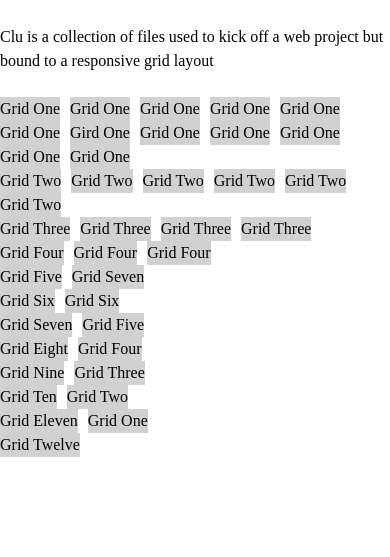
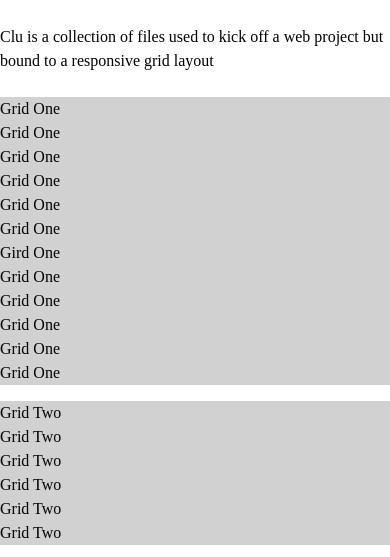
Before and after one commit to StourValleyDesigns/clu, a plain HTML site: page index.html in a window 390 px wide. Shown: the part 287-844 px from the top of the page. Drawn offline with nearby package versions, Linux system fonts and the light colour scheme.

Commit message:
create responsive calculations

```diff
--- a/css/_grid.scss
+++ b/css/_grid.scss
@@ -1,15 +1,81 @@
 
 // The grid styles
+$columns: 12;
+$colum_width: ($base_width - ($gutter_width * ($columns - 1))) / $columns;
 
 .clu {
   width: 100%;
-  max-width: 1140px;
+  max-width: $base_width * 1px;
   margin: 0 auto;
   overflow: hidden;
 }
 
 [class*="grid"] {
   background: #d1d1d1;
-  margin: 0 10px 0 0;
+  margin: 0 percentage($gutter_width / $base_width) 0 0;
   float: left;
 }
+
+.sark {
+  margin-right: 0;
+}
+
+.grid-one {
+  width: percentage($colum_width / $base_width);
+}
+
+.grid-two {
+  width: percentage( ($colum_width * 2 + $gutter_width) / $base_width);
+}
+
+.grid-three {
+  width: percentage( ($colum_width * 3 + ($gutter_width * 2)) / $base_width);
+}
+
+.grid-four {
+  width: percentage( ($colum_width * 4 + ($gutter_width * 3)) / $base_width);
+}
+
+.grid-five {
+  width: percentage( ($colum_width * 5 + ($gutter_width * 4)) / $base_width);
+}
+
+.grid-six {
+  width: percentage( ($colum_width * 6 + ($gutter_width * 5)) / $base_width);
+}
+
+.grid-seven {
+  width: percentage( ($colum_width * 7 + ($gutter_width * 6)) / $base_width);
+}
+
+.grid-eight {
+  width: percentage( ($colum_width * 8 + ($gutter_width * 7)) / $base_width);
+}
+
+.grid-nine {
+  width: percentage( ($colum_width * 9 + ($gutter_width * 8)) / $base_width);
+}
+
+.grid-ten {
+  width: percentage( ($colum_width * 10 + ($gutter_width * 9)) / $base_width);
+}
+
+.grid-eleven {
+  width: percentage( ($colum_width * 11 + ($gutter_width * 10)) / $base_width);
+}
+
+.grid-twelve {
+  width: 100%;
+}
+
+@media handheld, only screen and (max-width: 768px) {
+  .clu {
+  }
+
+  [class*="grid"] {
+    width: auto;
+	display: block;
+	float: none;
+	margin: 0;
+  }
+}
--- a/css/style.scss
+++ b/css/style.scss
@@ -1,7 +1,25 @@
 
+$base_width: 1140; // Set the width of the containing elements
+$gutter_width: 20; // Set the width of the gutter between the columns
 
 @import "reset";
 
 @import "grid";
 
 @import "typography";
+
+.clu {
+  margin-bottom: 1em;
+}
+
+@media handheld, only screen and (max-width: 768px) {
+  .clu {
+  }
+
+  [class*="grid"] {
+    width: auto;
+	display: block;
+	float: none;
+	margin: 0;
+  }
+}
--- a/index.html
+++ b/index.html
@@ -12,7 +12,7 @@
   <meta name="viewport" content="width=device-width, initial-scale=1.0">
 
   <!-- Page Title -->
-  <title>Page Title</title>
+  <title>Clu - Responsive Grid Layout</title>
 
   <!-- Links, favicons and feeds -->
   <link rel="stylesheet" href="css/style.css">
@@ -46,7 +46,7 @@
       <div class="grid-one">Grid One</div>
       <div class="grid-one">Grid One</div>
       <div class="grid-one">Grid One</div>
-      <div class="grid-one">Grid One</div>
+      <div class="grid-one sark">Grid One</div>
     </div><!-- .clu -->
 
     <div class="clu">
@@ -55,61 +55,60 @@
       <div class="grid-two">Grid Two</div>
       <div class="grid-two">Grid Two</div>
       <div class="grid-two">Grid Two</div>
-      <div class="grid-two">Grid Two</div>
+      <div class="grid-two sark">Grid Two</div>
     </div><!-- .clu -->
 
     <div class="clu">
       <div class="grid-three">Grid Three</div>
       <div class="grid-three">Grid Three</div>
       <div class="grid-three">Grid Three</div>
-      <div class="grid-three">Grid Three</div>
+      <div class="grid-three sark">Grid Three</div>
     </div><!-- .clu -->
 
     <div class="clu">
       <div class="grid-four">Grid Four</div>
       <div class="grid-four">Grid Four</div>
-      <div class="grid-four">Grid Four</div>
+      <div class="grid-four sark">Grid Four</div>
     </div><!-- .clu -->
 
     <div class="clu">
       <div class="grid-five">Grid Five</div>
-      <div class="grid-seven">Grid Seven</div>
+      <div class="grid-seven sark">Grid Seven</div>
     </div><!-- .clu -->
 
     <div class="clu">
       <div class="grid-six">Grid Six</div>
-      <div class="grid-six">Grid Six</div>
+      <div class="grid-six sark">Grid Six</div>
     </div><!-- .clu -->
 
     <div class="clu">
       <div class="grid-seven">Grid Seven</div>
-      <div class="grid-five">Grid Five</div>
+      <div class="grid-five sark">Grid Five</div>
     </div><!-- .clu -->
 
     <div class="clu">
       <div class="grid-eight">Grid Eight</div>
-      <div class="grid-four">Grid Four</div>
+      <div class="grid-four sark">Grid Four</div>
     </div><!-- .clu -->
 
     <div class="clu">
       <div class="grid-nine">Grid Nine</div>
-      <div class="grid-three">Grid Three</div>
+      <div class="grid-three sark">Grid Three</div>
     </div><!-- .clu -->
 
     <div class="clu">
       <div class="grid-ten">Grid Ten</div>
-      <div class="grid-two">Grid Two</div>
+      <div class="grid-two sark">Grid Two</div>
     </div><!-- .clu -->
 
     <div class="clu">
       <div class="grid-eleven">Grid Eleven</div>
-      <div class="grid-one">Grid One</div>
+      <div class="grid-one sark">Grid One</div>
     </div><!-- .clu -->
 
     <div class="clu">
-      <div class="grid-twelve">Grid Twelve</div>
+      <div class="grid-twelve sark">Grid Twelve</div>
     </div><!-- .clu -->
-
 
   </section><!-- .wrapper -->
 
```
Also changed, not shown: css/style.css.
